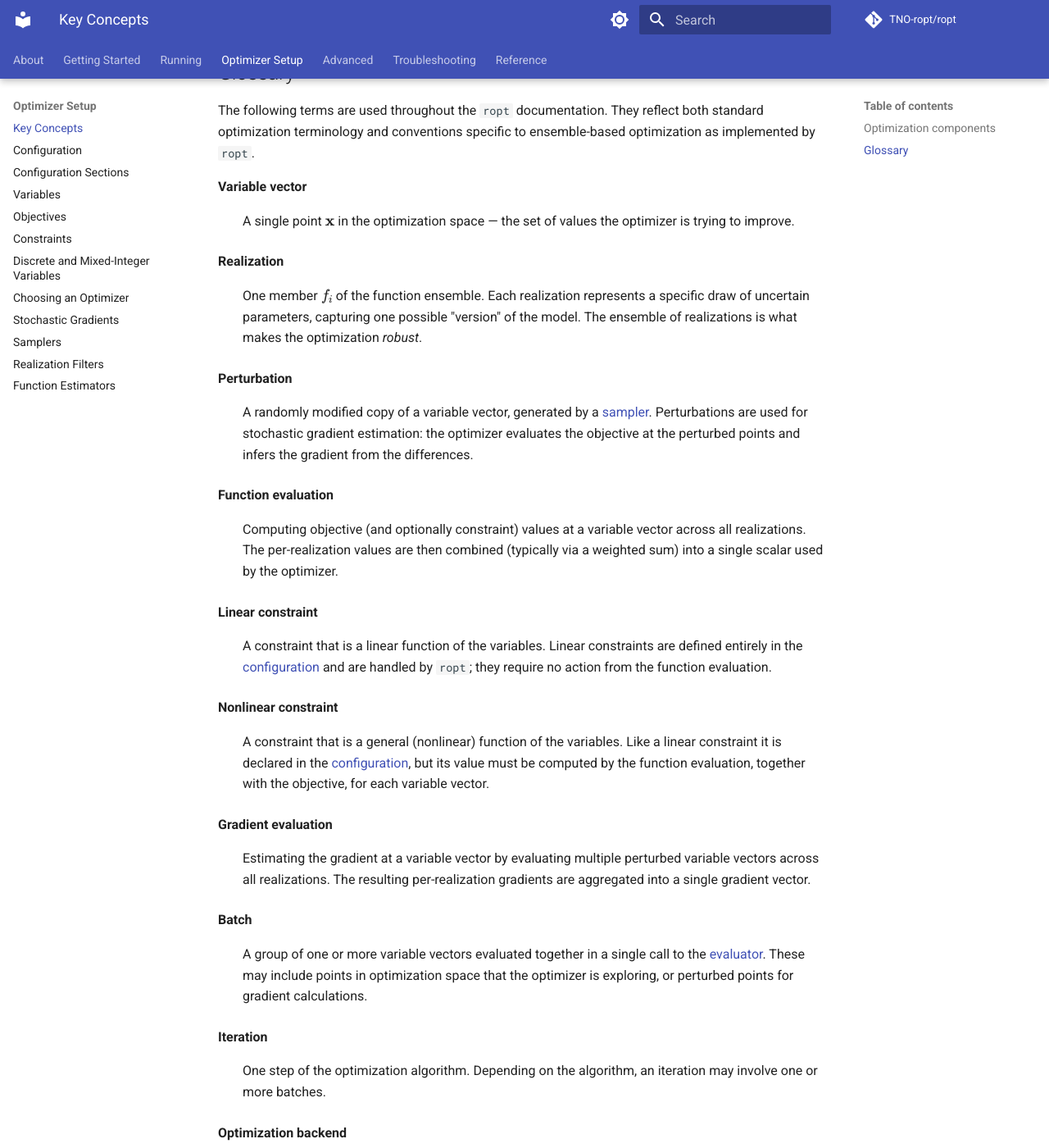
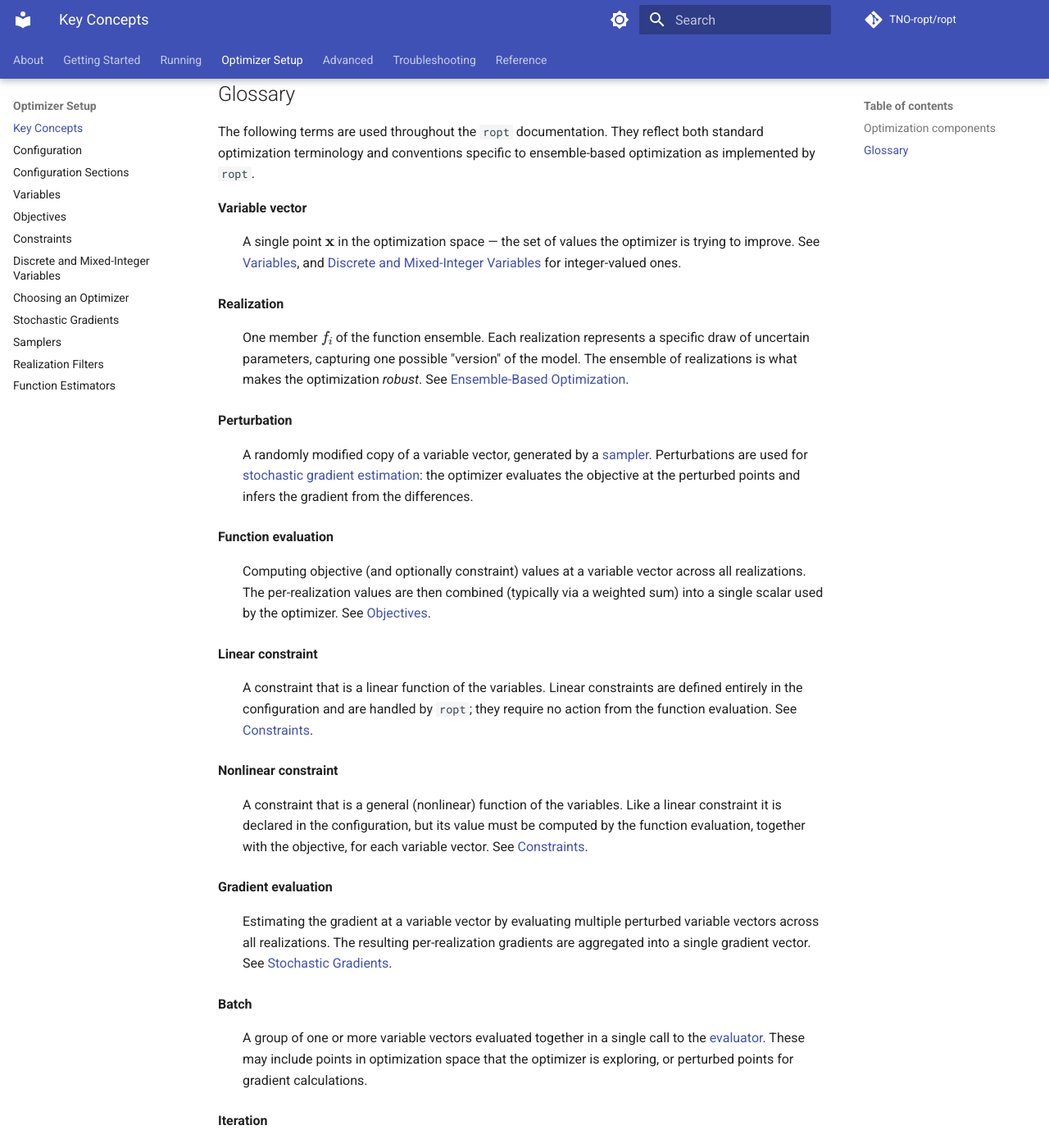
Before and after one commit to TNO-ropt/ropt, an MkDocs documentation site: the page built from docs/optimizer_setup/key_concepts.md, in a window 1280 px wide and 1400 px high, scrolled down 1494 px. Shown: the whole window at 82% size. Built offline with MkDocs 1.6.1 and Material for MkDocs 9.7.7, drawn with Linux system fonts in a browser that asks for light colours; comment, search, counter and statistics services are not loaded; the version menu is left out; some of the changed text lies outside the part shown.

Commit message:
Route Key Concepts to the topic pages and align the component pages

```diff
--- a/docs/optimizer_setup/key_concepts.md
+++ b/docs/optimizer_setup/key_concepts.md
@@ -79,42 +79,45 @@
 
 **Variable vector**
 :   A single point $\mathbf{x}$ in the optimization space — the set of values
-    the optimizer is trying to improve.
+    the optimizer is trying to improve. See [Variables](variables.md), and
+    [Discrete and Mixed-Integer Variables](discrete.md) for integer-valued ones.
 
 **Realization**
 :   One member $f_i$ of the function ensemble. Each realization represents a
     specific draw of uncertain parameters, capturing one possible "version" of
     the model. The ensemble of realizations is what makes the optimization
-    *robust*.
+    *robust*. See
+    [Ensemble-Based Optimization](../getting_started/ensemble.md).
 
 **Perturbation**
 :   A randomly modified copy of a variable vector, generated by a
-    [sampler](samplers.md). Perturbations are used for stochastic gradient
-    estimation: the optimizer evaluates the objective at the perturbed points
-    and infers the gradient from the differences.
+    [sampler](samplers.md). Perturbations are used for [stochastic gradient
+    estimation](gradients.md): the optimizer evaluates the objective at the
+    perturbed points and infers the gradient from the differences.
 
 **Function evaluation**
 :   Computing objective (and optionally constraint) values at a variable vector
     across all realizations. The per-realization values are then combined
     (typically via a weighted sum) into a single scalar used by the optimizer.
+    See [Objectives](objectives.md).
 
 **Linear constraint**
 :   A constraint that is a linear function of the variables. Linear constraints
-    are defined entirely in the
-    [configuration](configuration_sections.md#linear_constraints) and are handled by
-    `ropt`; they require no action from the function evaluation.
+    are defined entirely in the configuration and are handled by
+    `ropt`; they require no action from the function evaluation. See
+    [Constraints](constraints.md).
 
 **Nonlinear constraint**
 :   A constraint that is a general (nonlinear) function of the variables. Like a
-    linear constraint it is declared in the
-    [configuration](configuration_sections.md#nonlinear_constraints), but its value must
+    linear constraint it is declared in the configuration, but its value must
     be computed by the function evaluation, together with the objective, for
-    each variable vector.
+    each variable vector. See [Constraints](constraints.md).
 
 **Gradient evaluation**
 :   Estimating the gradient at a variable vector by evaluating multiple
     perturbed variable vectors across all realizations. The resulting
-    per-realization gradients are aggregated into a single gradient vector.
+    per-realization gradients are aggregated into a single gradient vector. See
+    [Stochastic Gradients](gradients.md).
 
 **Batch**
 :   A group of one or more variable vectors evaluated together in a single call
@@ -149,8 +152,7 @@
 **Scaling**
 :   The units the optimizer works in, as opposed to the ones you configure the
     problem in. Variables are scaled by the affine map given by their
-    [`scales` and `offsets`](configuration_sections.md#variable-scales); aggregated
-    objectives and nonlinear constraints by the affine map given by their
-    [`scales`](configuration_sections.md#objective-scales) and
-    [`offsets`](configuration_sections.md#objective-offsets). Results carry both domains:
-    a field and its `scaled` counterpart sit at the same path.
+    [`scales` and `offsets`](variables.md#scaling); aggregated objectives and
+    nonlinear constraints by the affine map given by theirs, described under
+    [Objectives](objectives.md). Results carry both domains: a field and its
+    `scaled` counterpart sit at the same path.
```
Also changed, not shown: other parts of docs/optimizer_setup/key_concepts.md (+6 -6 lines), docs/optimizer_setup/function_estimators.md (+12 -20 lines), docs/optimizer_setup/gradients.md (+10 -7 lines), docs/optimizer_setup/realization_filters.md (+12 -16 lines).
